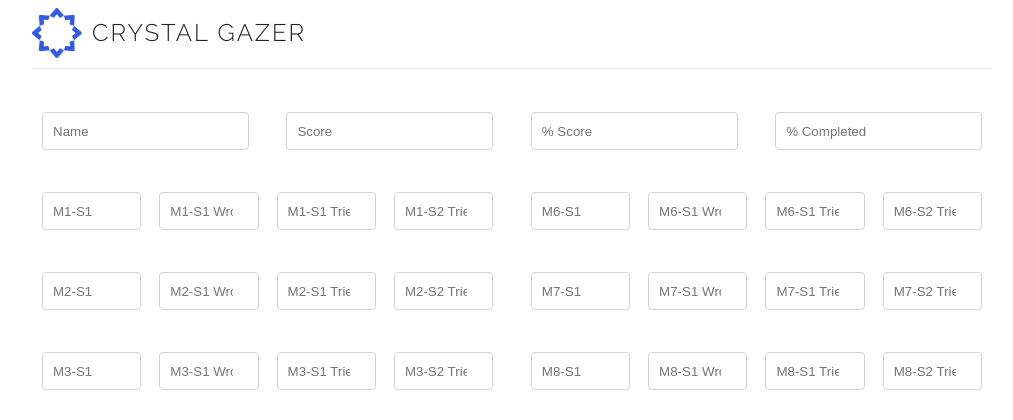
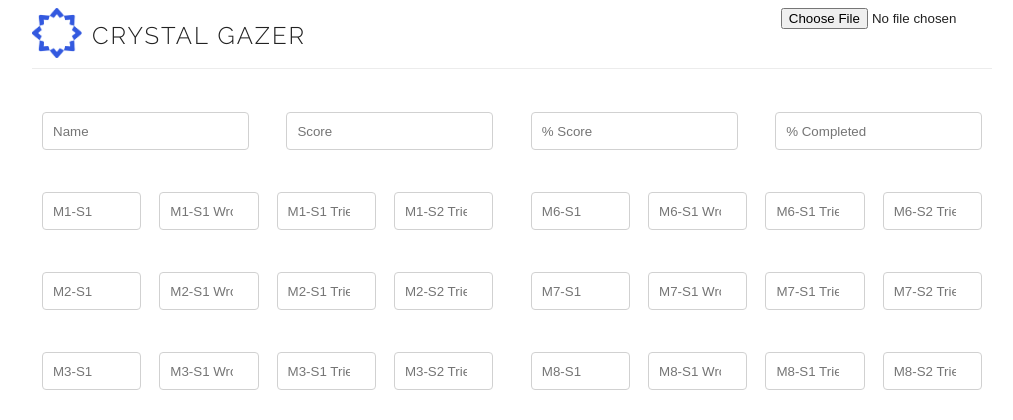
Before and after one commit to mfalade/Crystal-Gazer, a Flask app: page / in a window 1280 px wide. Shown: the top 420 px of the page, without its empty margins (128-1141 px from the left). Run offline with Flask 2, Linux system fonts and the light colour scheme.

Commit message:
We have finish small

```diff
--- a/crystal_gazer/app.py
+++ b/crystal_gazer/app.py
@@ -1,28 +1,29 @@
-from flask import Flask, redirect, render_template, request, url_for
+import json
+from flask import (Flask, redirect, render_template, request, url_for)
 
-# from gazer import Gazer
+from .gazer import Gazer
 
 app = Flask(__name__)
 app.debug = True
-# crystal_gazer = Gazer()
+crystal_gazer = Gazer()
 
 @app.route('/')
 def index():
     return render_template("index.html")
 
 
-# @app.route('/healthcheck')
-# def healthcheck():
-#     return {
-#         'status': 200,
-#         'status_text': 'OK'
-#     }
+@app.route('/healthcheck')
+def healthcheck():
+    return {
+        'status': 200,
+        'status_text': 'OK'
+    }
 
 
-# @app.route('/get_prediction', methods=['POST'])
-# def get_prediction():
-#     verdict = crystal_gazer.check_this_out([])
-#     print(verdict)
-#     return {
-#         'status': 200
-#     }
+@app.route('/get_prediction', methods=['POST'])
+def get_prediction():
+    csvFile = request.files["csvFile"]
+    file_name = csvFile.filename
+    verdict = crystal_gazer.check_this_out(csvFile.stream)
+    results = verdict.values.tolist()
+    return render_template("result.html", file_name=file_name, results=results)
--- a/crystal_gazer/static/style.css
+++ b/crystal_gazer/static/style.css
@@ -103,3 +103,30 @@
     color: #fffff0;
     font-size: 18px;
 }
+
+.float-right {
+    text-align: right;
+}
+
+.sameline {
+    display: inline-block;
+}
+
+.sameline img {
+    float: left;
+}
+
+.sameline h5 {
+    padding-top: 10px;
+}
+
+.sameline img:after {
+    float: none;
+    clear: both;
+}
+
+.file_name {
+    font-weight: bold;
+    font-size: 14px;
+    color: rgba(51,89,223,1)!important;
+}
--- a/crystal_gazer/templates/index.html
+++ b/crystal_gazer/templates/index.html
@@ -4,24 +4,31 @@
     <link href="https://fonts.googleapis.com/css?family=Raleway:200,200i,300,400" rel="stylesheet">
     <link rel="stylesheet" href="https://cdnjs.cloudflare.com/ajax/libs/skeleton/2.0.4/skeleton.css" />
     <link rel="stylesheet" type="text/css" href="{{url_for('static', filename='style.css')}}">
+
+    <script src="https://code.jquery.com/jquery-1.12.4.min.js" integrity="sha256-ZosEbRLbNQzLpnKIkEdrPv7lOy9C27hHQ+Xp8a4MxAQ=" crossorigin="anonymous"></script>
   </head>
   <body>
     <div class="container app-container">
       <div class="row">
+        <form class="form" method="post" action="/get_prediction" id="inputForm" enctype="multipart/form-data">
         <div class="bottom-border">
-            <img src="{{url_for('static', filename='andela-logo.png')}}" width="50px">
-            <h5>CRYSTAL GAZER</h5>
+            <div class="nine columns sameline">
+                <img src="{{url_for('static', filename='andela-logo.png')}}" width="50px">
+                <h5>CRYSTAL GAZER</h5>
+            </div>
+            <div class="three columns float-right">
+                <input type="file" value="Upload File" class="pretty-btn" id="fileSelect" name="csvFile" accept=".csv" />
+            </div>
         </div>
         <div class="twelve columns">
           <div class="form-container">
-            <form class="form" method="post" action="/get_prediction">
               <div class="row">
                 <div class="twelve columns">
                   <div class="input-container">
-                    <input type="text" name="name" class="input-field three columns" placeholder="Name" required>
-                    <input type="number" name="score" class="input-field three columns" placeholder="Score" min="0" max="200" required>
-                    <input type="number" name="score-percent" class="input-field three columns" placeholder="% Score" min="0" max="100" required>
-                    <input type="number" name="completed" class="input-field three columns" placeholder="% Completed" min="0" max="100" required>
+                    <input type="text" name="name" class="input-field three columns" placeholder="Name">
+                    <input type="number" name="score" class="input-field three columns" placeholder="Score" min="0" max="200">
+                    <input type="number" name="score-percent" class="input-field three columns" placeholder="% Score" min="0" max="100">
+                    <input type="number" name="completed" class="input-field three columns" placeholder="% Completed" min="0" max="100">
                   </div>
                 </div>
               </div>
@@ -30,10 +37,10 @@
                   <div class="row">
                     <div class="twelve columns before-inner-container">
                       <div class="twelve columns input-container">
-                        <input type="number" name="m1-s1" class="input-field three columns" placeholder="M1-S1" min="0" required>
-                        <input type="number" name="m1-s1-wrong" class="input-field three columns" placeholder="M1-S1 Wrong" min="0" required>
-                        <input type="number" name="m1-s1-tries" class="input-field three columns" placeholder="M1-S1 Tries" min="0" required>
-                        <input type="number" name="m1-s2-tries" class="input-field three columns" placeholder="M1-S2 Tries" min="0" required>
+                        <input type="number" name="m1-s1" class="input-field three columns" placeholder="M1-S1" min="0">
+                        <input type="number" name="m1-s1-wrong" class="input-field three columns" placeholder="M1-S1 Wrong" min="0">
+                        <input type="number" name="m1-s1-tries" class="input-field three columns" placeholder="M1-S1 Tries" min="0">
+                        <input type="number" name="m1-s2-tries" class="input-field three columns" placeholder="M1-S2 Tries" min="0">
                       </div>
                     </div>
                   </div>
@@ -41,9 +48,9 @@
                     <div class="twelve columns before-inner-container">
                       <div class="twelve columns input-container">
                         <input type="number" name="m2-s1" class="input-field three columns" placeholder="M2-S1">
-                        <input type="number" name="m2-s1-wrong" class="input-field three columns" placeholder="M2-S1 Wrong" min="0" required>
-                        <input type="number" name="m2-s1-tries" class="input-field three columns" placeholder="M2-S1 Tries" min="0" required>
-                        <input type="number" name="m2-s2-tries" class="input-field three columns" placeholder="M2-S2 Tries" min="0" required>
+                        <input type="number" name="m2-s1-wrong" class="input-field three columns" placeholder="M2-S1 Wrong" min="0">
+                        <input type="number" name="m2-s1-tries" class="input-field three columns" placeholder="M2-S1 Tries" min="0">
+                        <input type="number" name="m2-s2-tries" class="input-field three columns" placeholder="M2-S2 Tries" min="0">
                       </div>
                     </div>
                   </div>
@@ -51,9 +58,9 @@
                     <div class="twelve columns before-inner-container">
                       <div class="twelve columns input-container">
                         <input type="number" name="m3-s1" class="input-field three columns" placeholder="M3-S1">
-                        <input type="number" name="m3-s1-wrong" class="input-field three columns" placeholder="M3-S1 Wrong" min="0" required>
-                        <input type="number" name="m3-s1-tries" class="input-field three columns" placeholder="M3-S1 Tries" min="0" required>
-                        <input type="number" name="m3-s2-tries" class="input-field three columns" placeholder="M3-S2 Tries" min="0" required>
+                        <input type="number" name="m3-s1-wrong" class="input-field three columns" placeholder="M3-S1 Wrong" min="0">
+                        <input type="number" name="m3-s1-tries" class="input-field three columns" placeholder="M3-S1 Tries" min="0">
+                        <input type="number" name="m3-s2-tries" class="input-field three columns" placeholder="M3-S2 Tries" min="0">
                       </div>
                     </div>
                   </div>
@@ -61,9 +68,9 @@
                     <div class="twelve columns before-inner-container">
                       <div class="twelve columns input-container">
                         <input type="number" name="m4-s1" class="input-field three columns" placeholder="M4-S1">
-                        <input type="number" name="m4-s1-wrong" class="input-field three columns" placeholder="M4-S1 Wrong" min="0" required>
-                        <input type="number" name="m4-s1-tries" class="input-field three columns" placeholder="M4-S1 Tries" min="0" required>
-                        <input type="number" name="m4-s2-tries" class="input-field three columns" placeholder="M4-S2 Tries" min="0" required>
+                        <input type="number" name="m4-s1-wrong" class="input-field three columns" placeholder="M4-S1 Wrong" min="0">
+                        <input type="number" name="m4-s1-tries" class="input-field three columns" placeholder="M4-S1 Tries" min="0">
+                        <input type="number" name="m4-s2-tries" class="input-field three columns" placeholder="M4-S2 Tries" min="0">
                       </div>
                     </div>
                   </div>
@@ -71,9 +78,9 @@
                     <div class="twelve columns before-inner-container">
                       <div class="twelve columns input-container">
                         <input type="number" name="m5-s1" class="input-field three columns" placeholder="M5-S1">
-                        <input type="number" name="m5-s1-wrong" class="input-field three columns" placeholder="M5-S1 Wrong" min="0" required>
-                        <input type="number" name="m5-s1-tries" class="input-field three columns" placeholder="M5-S1 Tries" min="0" required>
-                        <input type="number" name="m5-s2-tries" class="input-field three columns" placeholder="M5-S2 Tries" min="0" required>
+                        <input type="number" name="m5-s1-wrong" class="input-field three columns" placeholder="M5-S1 Wrong" min="0">
+                        <input type="number" name="m5-s1-tries" class="input-field three columns" placeholder="M5-S1 Tries" min="0">
+                        <input type="number" name="m5-s2-tries" class="input-field three columns" placeholder="M5-S2 Tries" min="0">
                       </div>
                     </div>
                   </div>
@@ -83,9 +90,9 @@
                     <div class="twelve columns before-inner-container">
                       <div class="twelve columns input-container">
                         <input type="number" name="m6-s1" class="input-field three columns" placeholder="M6-S1">
-                        <input type="number" name="m6-s1-wrong" class="input-field three columns" placeholder="M6-S1 Wrong" min="0" required>
-                        <input type="number" name="m6-s1-tries" class="input-field three columns" placeholder="M6-S1 Tries" min="0" required>
-                        <input type="number" name="m6-s2-tries" class="input-field three columns" placeholder="M6-S2 Tries" min="0" required>
+                        <input type="number" name="m6-s1-wrong" class="input-field three columns" placeholder="M6-S1 Wrong" min="0">
+                        <input type="number" name="m6-s1-tries" class="input-field three columns" placeholder="M6-S1 Tries" min="0">
+                        <input type="number" name="m6-s2-tries" class="input-field three columns" placeholder="M6-S2 Tries" min="0">
                       </div>
                     </div>
                   </div>
@@ -93,9 +100,9 @@
                     <div class="twelve columns before-inner-container">
                       <div class="twelve columns input-container">
                         <input type="number" name="m7-s1" class="input-field three columns" placeholder="M7-S1">
-                        <input type="number" name="m7-s1-wrong" class="input-field three columns" placeholder="M7-S1 Wrong" min="0" required>
-                        <input type="number" name="m7-s1-tries" class="input-field three columns" placeholder="M7-S1 Tries" min="0" required>
-                        <input type="number" name="m7-s2-tries" class="input-field three columns" placeholder="M7-S2 Tries" min="0" required>
+                        <input type="number" name="m7-s1-wrong" class="input-field three columns" placeholder="M7-S1 Wrong" min="0">
+                        <input type="number" name="m7-s1-tries" class="input-field three columns" placeholder="M7-S1 Tries" min="0">
+                        <input type="number" name="m7-s2-tries" class="input-field three columns" placeholder="M7-S2 Tries" min="0">
                       </div>
                     </div>
                   </div>
@@ -103,9 +110,9 @@
                     <div class="twelve columns before-inner-container">
                       <div class="twelve columns input-container">
                         <input type="number" name="m8-s1" class="input-field three columns" placeholder="M8-S1">
-                        <input type="number" name="m8-s1-wrong" class="input-field three columns" placeholder="M8-S1 Wrong" min="0" required>
-                        <input type="number" name="m8-s1-tries" class="input-field three columns" placeholder="M8-S1 Tries" min="0" required>
-                        <input type="number" name="m8-s2-tries" class="input-field three columns" placeholder="M8-S2 Tries" min="0" required>
+                        <input type="number" name="m8-s1-wrong" class="input-field three columns" placeholder="M8-S1 Wrong" min="0">
+                        <input type="number" name="m8-s1-tries" class="input-field three columns" placeholder="M8-S1 Tries" min="0">
+                        <input type="number" name="m8-s2-tries" class="input-field three columns" placeholder="M8-S2 Tries" min="0">
                       </div>
                     </div>
                   </div>
@@ -113,9 +120,9 @@
                     <div class="twelve columns before-inner-container">
                       <div class="twelve columns input-container">
                         <input type="number" name="m9-s1" class="input-field three columns" placeholder="M9-S1">
-                        <input type="number" name="m9-s1-wrong" class="input-field three columns" placeholder="M9-S1 Wrong" min="0" required>
-                        <input type="number" name="m9-s1-tries" class="input-field three columns" placeholder="M9-S1 Tries" min="0" required>
-                        <input type="number" name="m9-s2-tries" class="input-field three columns" placeholder="M9-S2 Tries" min="0" required>
+                        <input type="number" name="m9-s1-wrong" class="input-field three columns" placeholder="M9-S1 Wrong" min="0">
+                        <input type="number" name="m9-s1-tries" class="input-field three columns" placeholder="M9-S1 Tries" min="0">
+                        <input type="number" name="m9-s2-tries" class="input-field three columns" placeholder="M9-S2 Tries" min="0">
                       </div>
                     </div>
                   </div>
@@ -123,29 +130,27 @@
                     <div class="twelve columns before-inner-container">
                       <div class="twelve columns input-container">
                         <input type="number" name="m10-s1" class="input-field three columns" placeholder="M10-S1">
-                        <input type="number" name="m10-s1-wrong" class="input-field three columns" placeholder="M10-S1 Wrong" min="0" required>
-                        <input type="number" name="m10-s1-tries" class="input-field three columns" placeholder="M10-S1 Tries" min="0" required>
-                        <input type="number" name="m10-s2-tries" class="input-field three columns" placeholder="M10-S2 Tries" min="0" required>
+                        <input type="number" name="m10-s1-wrong" class="input-field three columns" placeholder="M10-S1 Wrong" min="0">
+                        <input type="number" name="m10-s1-tries" class="input-field three columns" placeholder="M10-S1 Tries" min="0">
+                        <input type="number" name="m10-s2-tries" class="input-field three columns" placeholder="M10-S2 Tries" min="0">
                       </div>
                     </div>
                   </div>
                 </div>
               </div>
 
-
-
               <div class="row">
                 <div class="twelve columns">
                   <div class="input-container">
-                    <button type="submit" class="twelve columns button-primary predict-button"> PREDICT </button>
+                    <button type="submit" id="submitBtn" class="twelve columns button-primary predict-button"> PREDICT </button>
                   </div>
                 </div>
               </div>
-
-            </form>
           </div>
         </div>
+        </form>
       </div>
     </div>
+
   </body>
 </html>
--- a/resources/clean/andela_test_data.csv
+++ b/resources/clean/andela_test_data.csv
@@ -1,4 +1,4 @@
-,S/N,Joined Proctor on,Bootcamp,Score,% Score,% Completed,M1-S1 Correct,M1-S1 Wrong,M1-S1 Tries,M1-S2 Tries,M2-S1 Correct,M2-S1 Wrong,M2-S1 Tries,M2-S2 Tries,M3-S1 Correct,M3-S1 Wrong,M3-S1 Tries,M3-S2 Tries,M4-S1 Correct,M4-S1 Wrong,M4-S1 Tries,M4-S2 Tries,M5-S1 Correct,M5-S1 Wrong,M5-S1 Tries,M5-S2 Tries,M6-S1 Correct,M6-S1 Wrong,M6-S1 Tries,M6-S2 Tries,M7-S1 Correct,M7-S1 Wrong,M7-S1 Tries,M7-S2 Tries,M8-S1 Correct,M8-S1 Wrong,M8-S1 Tries,M8-S2 Tries,M9-S1 Correct,M9-S1 Wrong,M9-S1 Tries,M9-S2 Tries,M10-S1 Correct,M10-S1 Wrong,M10-S1 Tries,M10-S2 Tries
+Row,S/N,Joined Proctor on,Bootcamp,Score,% Score,% Completed,M1-S1 Correct,M1-S1 Wrong,M1-S1 Tries,M1-S2 Tries,M2-S1 Correct,M2-S1 Wrong,M2-S1 Tries,M2-S2 Tries,M3-S1 Correct,M3-S1 Wrong,M3-S1 Tries,M3-S2 Tries,M4-S1 Correct,M4-S1 Wrong,M4-S1 Tries,M4-S2 Tries,M5-S1 Correct,M5-S1 Wrong,M5-S1 Tries,M5-S2 Tries,M6-S1 Correct,M6-S1 Wrong,M6-S1 Tries,M6-S2 Tries,M7-S1 Correct,M7-S1 Wrong,M7-S1 Tries,M7-S2 Tries,M8-S1 Correct,M8-S1 Wrong,M8-S1 Tries,M8-S2 Tries,M9-S1 Correct,M9-S1 Wrong,M9-S1 Tries,M9-S2 Tries,M10-S1 Correct,M10-S1 Wrong,M10-S1 Tries,M10-S2 Tries
 440,5472,2015-12-29,1,178,0.89,100,6,0,0,0,7,3,3,0,0,1,1,1,14,2,2,1,4,0,0,1,4,0,0,10,6,0,0,0,10,0,0,0,19,0,0,0,41,2,2,1
 441,5473,2015-12-29,0,174,0.87,100,5,1,1,0,9,1,1,0,0,2,2,1,16,0,0,1,4,0,0,10,4,0,0,1,6,0,0,0,7,3,3,0,16,3,3,0,41,2,2,1
 442,5483,2015-12-29,1,180,0.9,100,6,0,0,0,8,2,2,0,0,3,3,1,15,1,1,1,4,0,0,6,4,0,0,2,6,0,0,0,8,2,2,0,18,1,1,0,43,0,0,1
--- a/resources/clean/andela_train_data.csv
+++ b/resources/clean/andela_train_data.csv
@@ -1,4 +1,4 @@
-,S/N,Joined Proctor on,Bootcamp,Score,% Score,% Completed,M1-S1 Correct,M1-S1 Wrong,M1-S1 Tries,M1-S2 Tries,M2-S1 Correct,M2-S1 Wrong,M2-S1 Tries,M2-S2 Tries,M3-S1 Correct,M3-S1 Wrong,M3-S1 Tries,M3-S2 Tries,M4-S1 Correct,M4-S1 Wrong,M4-S1 Tries,M4-S2 Tries,M5-S1 Correct,M5-S1 Wrong,M5-S1 Tries,M5-S2 Tries,M6-S1 Correct,M6-S1 Wrong,M6-S1 Tries,M6-S2 Tries,M7-S1 Correct,M7-S1 Wrong,M7-S1 Tries,M7-S2 Tries,M8-S1 Correct,M8-S1 Wrong,M8-S1 Tries,M8-S2 Tries,M9-S1 Correct,M9-S1 Wrong,M9-S1 Tries,M9-S2 Tries,M10-S1 Correct,M10-S1 Wrong,M10-S1 Tries,M10-S2 Tries
+Row,S/N,Joined Proctor on,Bootcamp,Score,% Score,% Completed,M1-S1 Correct,M1-S1 Wrong,M1-S1 Tries,M1-S2 Tries,M2-S1 Correct,M2-S1 Wrong,M2-S1 Tries,M2-S2 Tries,M3-S1 Correct,M3-S1 Wrong,M3-S1 Tries,M3-S2 Tries,M4-S1 Correct,M4-S1 Wrong,M4-S1 Tries,M4-S2 Tries,M5-S1 Correct,M5-S1 Wrong,M5-S1 Tries,M5-S2 Tries,M6-S1 Correct,M6-S1 Wrong,M6-S1 Tries,M6-S2 Tries,M7-S1 Correct,M7-S1 Wrong,M7-S1 Tries,M7-S2 Tries,M8-S1 Correct,M8-S1 Wrong,M8-S1 Tries,M8-S2 Tries,M9-S1 Correct,M9-S1 Wrong,M9-S1 Tries,M9-S2 Tries,M10-S1 Correct,M10-S1 Wrong,M10-S1 Tries,M10-S2 Tries
 0,3,2015-12-29,0,113,0.565,100,1,5,5,0,3,7,7,0,0,6,6,1,6,10,10,1,1,3,3,1,1,3,0,1,2,4,4,0,6,4,4,0,9,10,10,0,13,30,30,1
 1,2214,2015-12-29,0,177,0.885,100,5,1,1,0,7,3,3,0,0,1,1,1,12,4,4,1,4,0,0,1,4,0,0,1,5,1,1,0,6,4,4,0,17,2,2,0,41,2,2,1
 2,2217,2015-12-29,0,180,0.9,100,6,0,0,0,7,3,3,0,0,0,0,1,12,4,4,1,4,0,0,1,4,0,0,1,5,1,1,0,6,4,4,0,17,2,2,0,42,1,1,1
```
Also changed, not shown: crystal_gazer/gazer.py (+9 -6 lines), crystal_gazer/templates/result.html (added, +52 -0 lines), resources/clean/hackathon_data.csv.
